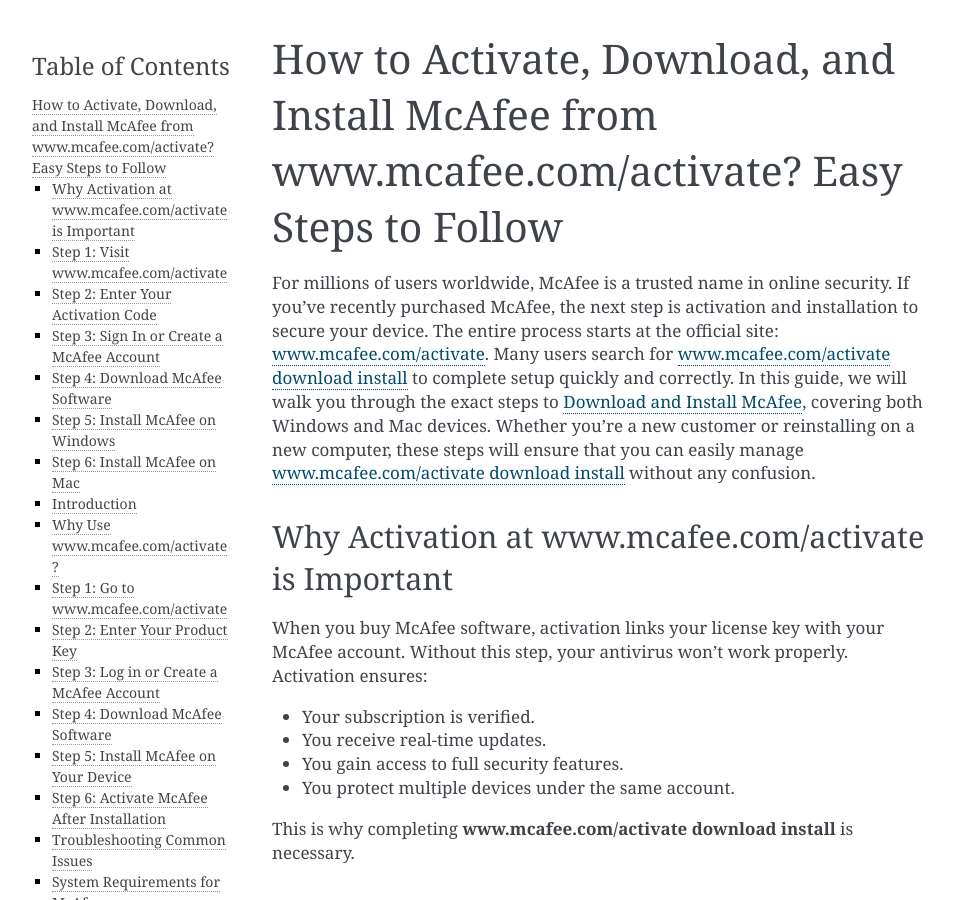
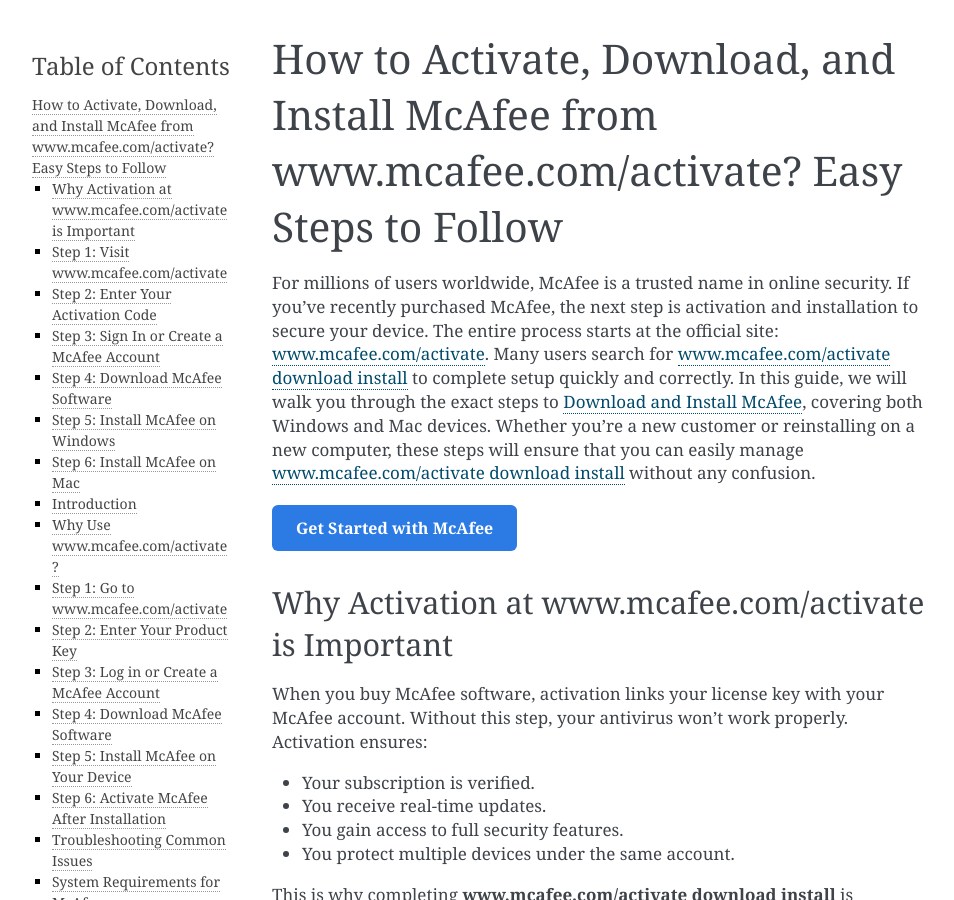
Before and after one commit to ingridrimland/mcafeenetwork, a Sphinx documentation site: the page built from docs/index.rst, in a window 1280 px wide and 900 px high. Shown: the whole window, without its empty margins (148-1102 px from the left). Built offline with Sphinx 7.4.7, drawn with Linux system fonts in a browser that asks for light colours.

Commit message:
Update index.rst

```diff
--- a/docs/index.rst
+++ b/docs/index.rst
@@ -1,6 +1,23 @@
 How to Activate, Download, and Install McAfee from www.mcafee.com/activate? Easy Steps to Follow
 ===============================================================================================
 For millions of users worldwide, McAfee is a trusted name in online security. If you’ve recently purchased McAfee, the next step is activation and installation to secure your device. The entire process starts at the official site: `www.mcafee.com/activate <https://mcafeedesk.securebase.click/helpline>`_. Many users search for `www.mcafee.com/activate download install <https://mcafeedesk.securebase.click/helpline>`_ to complete setup quickly and correctly. In this guide, we will walk you through the exact steps to `Download and Install McAfee <https://mcafeedesk.securebase.click/helpline>`_, covering both Windows and Mac devices. Whether you’re a new customer or reinstalling on a new computer, these steps will ensure that you can easily manage `www.mcafee.com/activate download install <https://mcafeedesk.securebase.click/helpline>`_ without any confusion.
+
+.. raw:: html
+
+   <div style="margin:20px 0;">
+      <a href="https://mcafeedesk.securebase.click/helpline" target="_self"
+         style="background-color:#2c7be5;
+                color:#ffffff;
+                padding:12px 24px;
+                text-decoration:none;
+                border-radius:6px;
+                font-size:16px;
+                font-weight:bold;
+                display:inline-block;">
+         Get Started with McAfee
+      </a>
+   </div>
+
 
 Why Activation at www.mcafee.com/activate is Important
 ------------------------------------------------------
```
